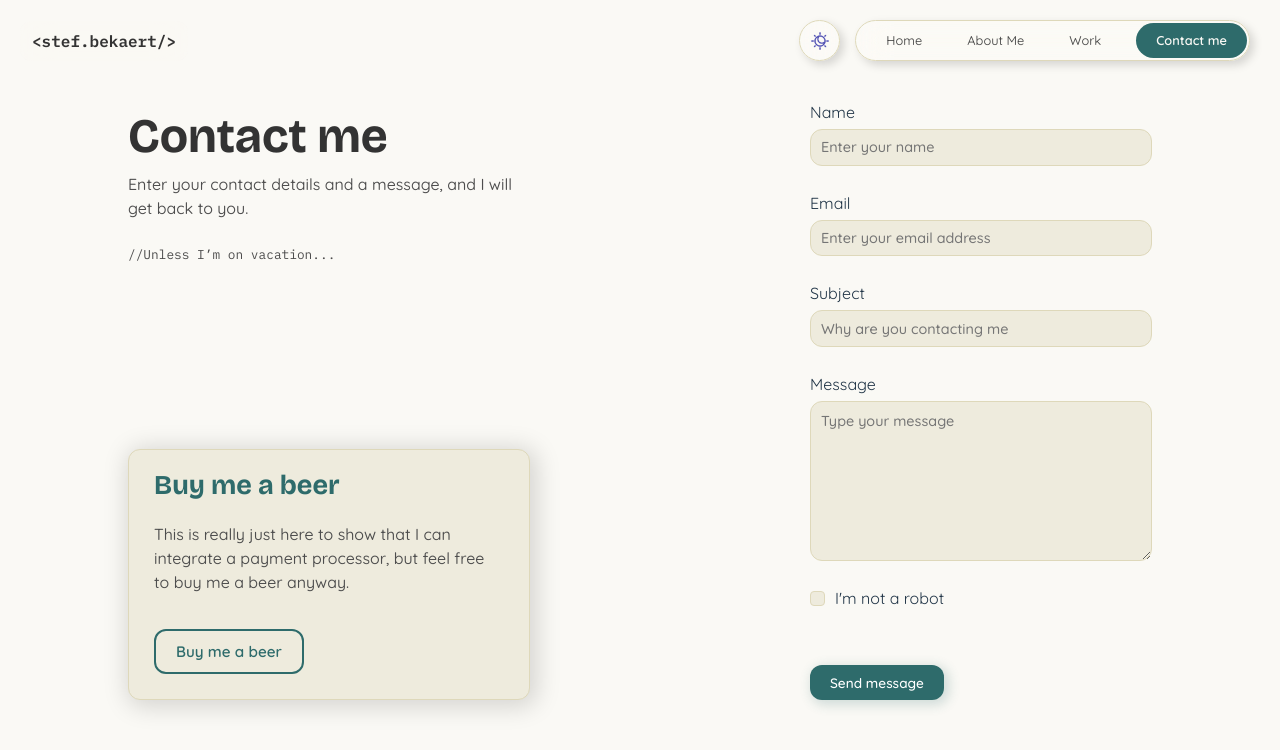
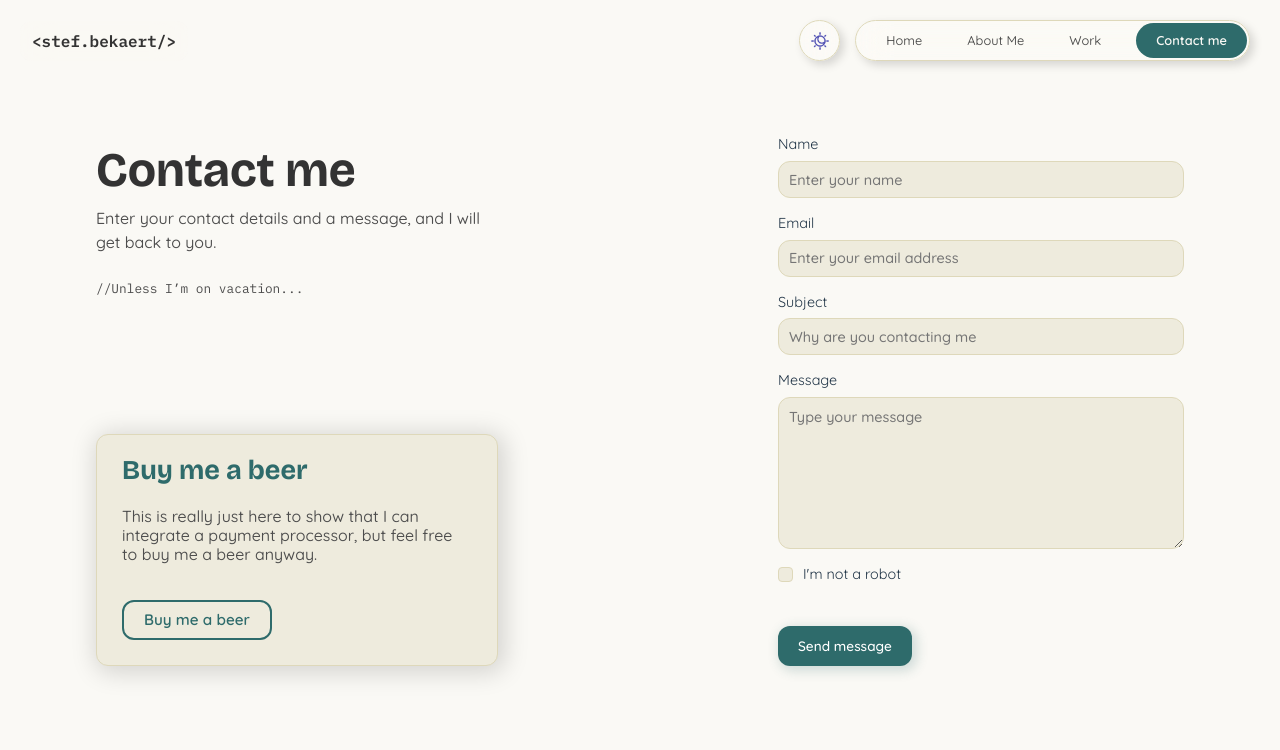
Before and after one commit to Stefdev13/stef-bekaert-portfolio, a React (Vite) app: page /contact in a window 1280 px wide. Shown: the top 750 px of the page. Built offline with nearby package versions, Linux system fonts and the light colour scheme.

Commit message:
ContactPage
Styling changes

```diff
--- a/src/components/DialogBox.jsx
+++ b/src/components/DialogBox.jsx
@@ -36,6 +36,11 @@ const useStyles = createUseStyles({
 
       color: (props) => props.primaryBtnColour,
     },
+
+    "& p": {
+      fontSize: "1rem",
+      lineHeight: 1.2,
+    },
   },
   btnRow: {
     marginTop: "35px",
@@ -45,7 +50,7 @@ const useStyles = createUseStyles({
     gap: "15px",
 
     "& button": {
-      height: "45px",
+      height: "40px",
 
       padding: {
         right: "20px",
--- a/src/components/contact/ContactForm.jsx
+++ b/src/components/contact/ContactForm.jsx
@@ -65,6 +65,7 @@ function ContactForm(props) {
 
   return (
     <form action={submitForm} className={styles.form}>
+      <section>
         <label htmlFor="">Name</label>
         <input
           type="text"
@@ -76,7 +77,9 @@ function ContactForm(props) {
             setName(e.target.value);
           }}
         />
+      </section>
 
+      <section>
         <label htmlFor="">Email</label>
         <input
           type="email"
@@ -88,7 +91,9 @@ function ContactForm(props) {
             setEmail(e.target.value);
           }}
         />
+      </section>
 
+      <section>
         <label htmlFor="">Subject</label>
         <input
           type="text"
@@ -100,7 +105,9 @@ function ContactForm(props) {
             setSubject(e.target.value);
           }}
         />
+      </section>
 
+      <section>
         <label htmlFor="">Message</label>
         <textarea
           name="message"
@@ -111,6 +118,7 @@ function ContactForm(props) {
             setMessage(e.target.value);
           }}
         ></textarea>
+      </section>
 
       <section className={styles.captcha}>
         <input
--- a/src/components/contact/ContactForm.module.css
+++ b/src/components/contact/ContactForm.module.css
@@ -1,4 +1,10 @@
 .form {
+    display: flex;
+    flex-direction: column;
+    gap: 15px;
+}
+
+section {
     display: flex;
     flex-direction: column;
     gap: 5px;
@@ -10,17 +16,17 @@
     gap: 10px;
     align-items: center;
 
-    margin-bottom: 50px;
+    margin-bottom: 25px;
 }
 
 label {
     font-family: var(--font-text);
-    font-size: 1rem;
+    font-size: .9rem;
 }
 
 input {
-    width: 25vw;
-    height: 40px;
+    width: 30vw;
+    height: 35px;
 
     background-color: var(--var-colour-bg-l3);
 
@@ -28,7 +34,6 @@ input {
     border-radius: 12px;
 
     padding: 0px 10px 0px 10px;
-    margin-bottom: 20px;
 
     font-family: var(--font-text);
     font-size: .9rem;
@@ -44,8 +49,8 @@ input:focus {
 }
 
 textarea {
-    width: 25vw;
-    height: 160px;
+    width: 30vw;
+    height: 130px;
 
     background-color: var(--var-colour-bg-l3);
 
@@ -53,7 +58,6 @@ textarea {
     border-radius: 12px;
 
     padding: 10px 10px 10px 10px;
-    margin-bottom: 20px;
 
     font-family: var(--font-text);
     font-size: .9rem;
--- a/src/pages/ContactPage.module.css
+++ b/src/pages/ContactPage.module.css
@@ -1,7 +1,7 @@
 .main {
   margin: 0;
   width: 100vw;
-  height: 100vh;
+  min-height: 100vh;
 
   display: flex;
   flex-direction: column;
@@ -17,8 +17,7 @@
   flex-direction: row;
   justify-content: space-between;
 
-  width: 80vw;
-  height: 75vh;
+  width: 85vw;
 }
 
 .leftSide {
```
Lines whose indentation alone changed are shown as unchanged.
